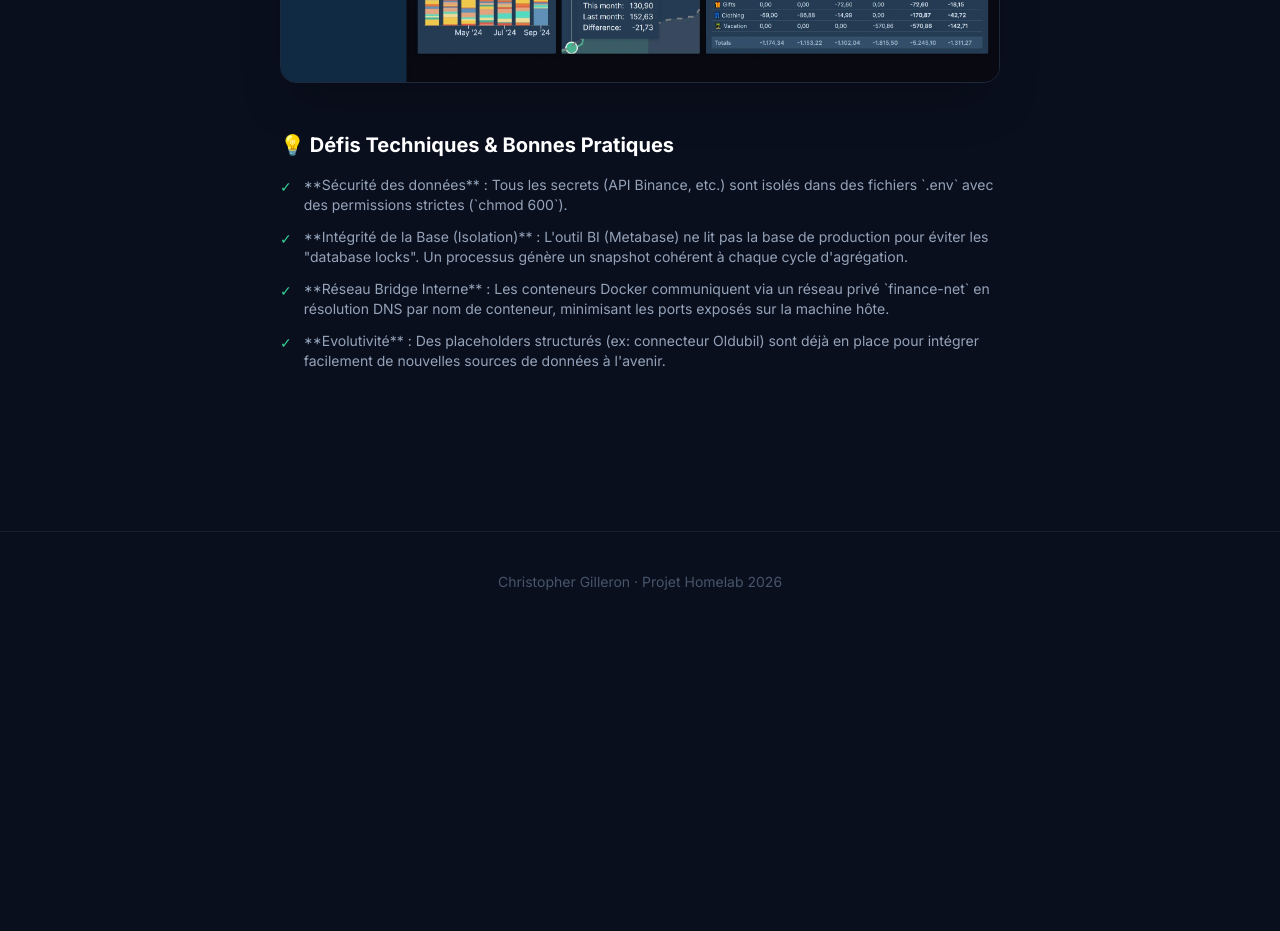
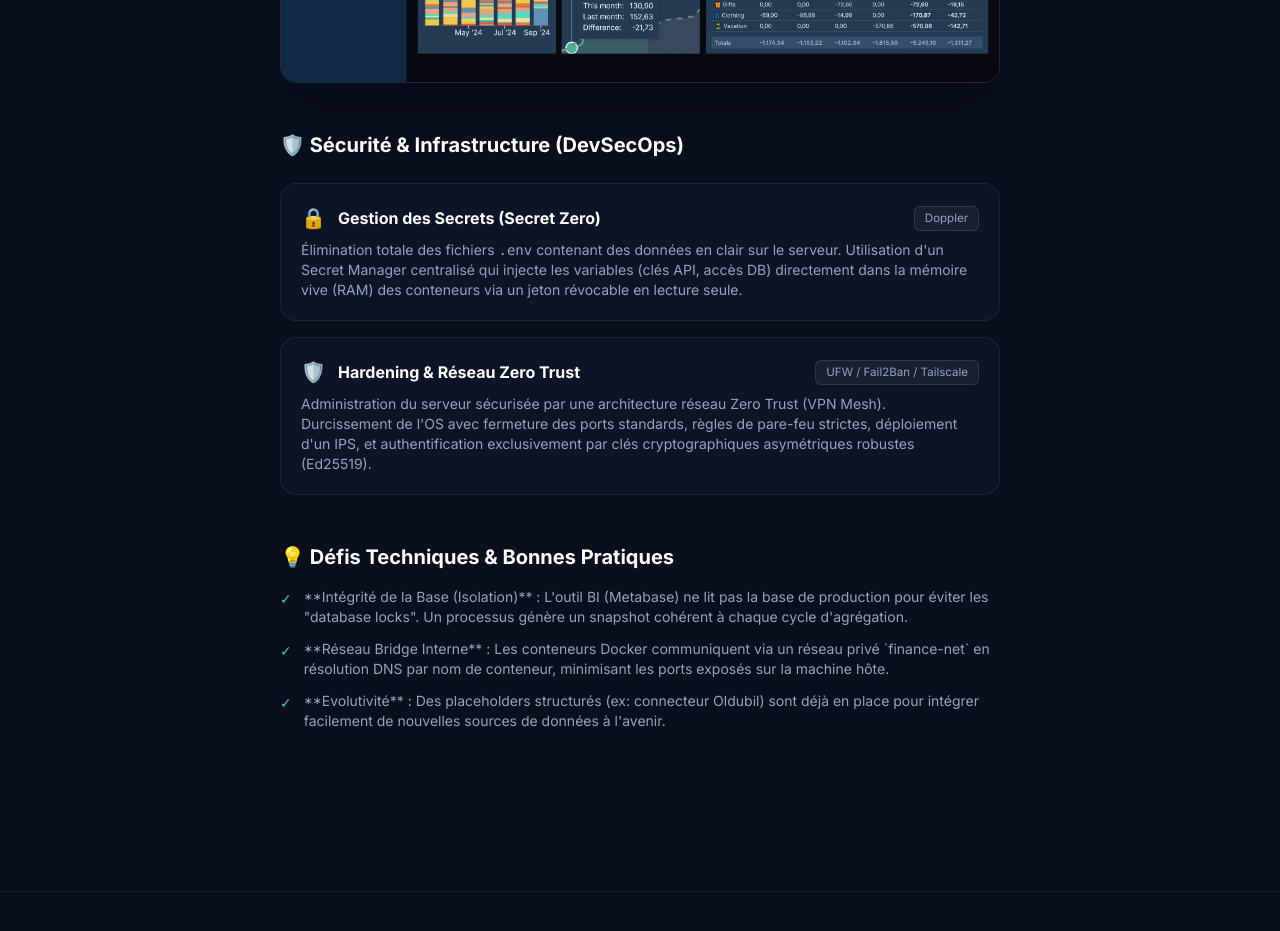
Before and after one commit to Elkristobal59/mon-portfolio, a plain HTML site: page projet-finance.html in a window 1280 px wide. Shown: the part 2760-3691 px from the top of the page. Before the commit the page ends 3392 px from the top, so only its background shows below. Drawn offline with nearby package versions, Linux system fonts and the light colour scheme.

Commit message:
Mise a jour du portfolio

```diff
--- a/projet-finance.html
+++ b/projet-finance.html
@@ -370,14 +370,33 @@
             <img src="images/actual%202.webp" alt="Vue détaillée Finance App" class="w-full h-auto">
         </div>
 
+        <!-- Securite & Infra -->
+        <section class="mb-12 reveal">
+            <h2 class="text-xl font-bold text-white mb-6">🛡️ Sécurité & Infrastructure (DevSecOps)</h2>
+            <div class="space-y-4">
+                <div class="service-card">
+                    <div class="flex items-center gap-3 mb-2">
+                        <span class="text-xl">🔒</span>
+                        <div class="font-bold text-white">Gestion des Secrets (Secret Zero)</div>
+                        <span class="tag ml-auto">Doppler</span>
+                    </div>
+                    <p class="text-slate-400 text-sm">Élimination totale des fichiers <code>.env</code> contenant des données en clair sur le serveur. Utilisation d'un Secret Manager centralisé qui injecte les variables (clés API, accès DB) directement dans la mémoire vive (RAM) des conteneurs via un jeton révocable en lecture seule.</p>
+                </div>
+                <div class="service-card">
+                    <div class="flex items-center gap-3 mb-2">
+                        <span class="text-xl">🛡️</span>
+                        <div class="font-bold text-white">Hardening & Réseau Zero Trust</div>
+                        <span class="tag ml-auto">UFW / Fail2Ban / Tailscale</span>
+                    </div>
+                    <p class="text-slate-400 text-sm">Administration du serveur sécurisée par une architecture réseau Zero Trust (VPN Mesh). Durcissement de l'OS avec fermeture des ports standards, règles de pare-feu strictes, déploiement d'un IPS, et authentification exclusivement par clés cryptographiques asymétriques robustes (Ed25519).</p>
+                </div>
+            </div>
+        </section>
+
         <!-- Learnings -->
         <section class="mb-12 reveal">
             <h2 class="text-xl font-bold text-white mb-4">💡 Défis Techniques & Bonnes Pratiques</h2>
             <ul class="space-y-3 text-slate-400 text-sm">
-                <li class="flex gap-3"><span class="text-emerald-400 mt-0.5">✓</span> **Sécurité des données** : Tous
-                    les secrets (API Binance, etc.) sont isolés dans des fichiers `.env` avec des permissions strictes
-                    (`chmod 600`).
-                </li>
                 <li class="flex gap-3"><span class="text-emerald-400 mt-0.5">✓</span> **Intégrité de la Base
                     (Isolation)** : L'outil BI (Metabase) ne lit pas la base de production pour éviter les "database
                     locks". Un processus génère un snapshot cohérent à chaque cycle d'agrégation.
```
